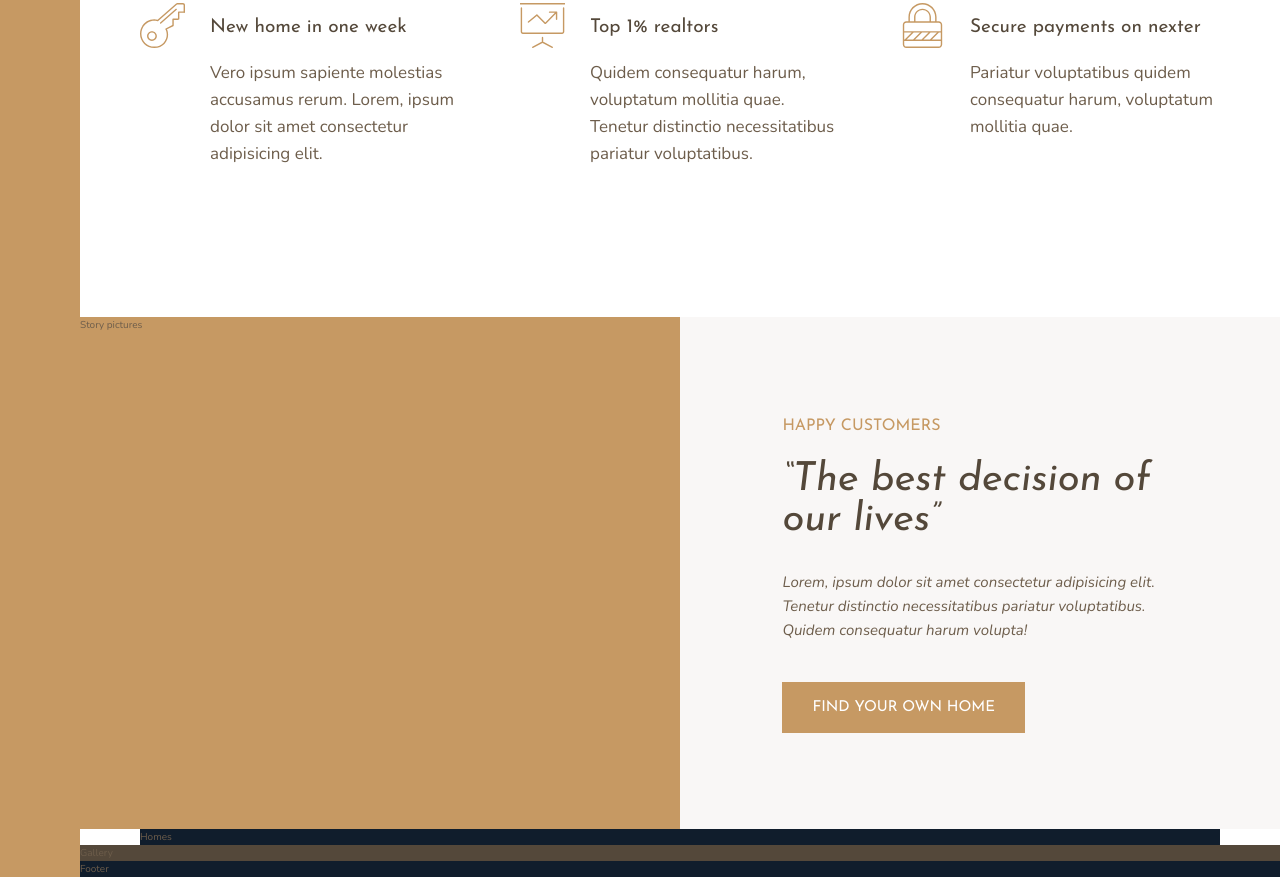
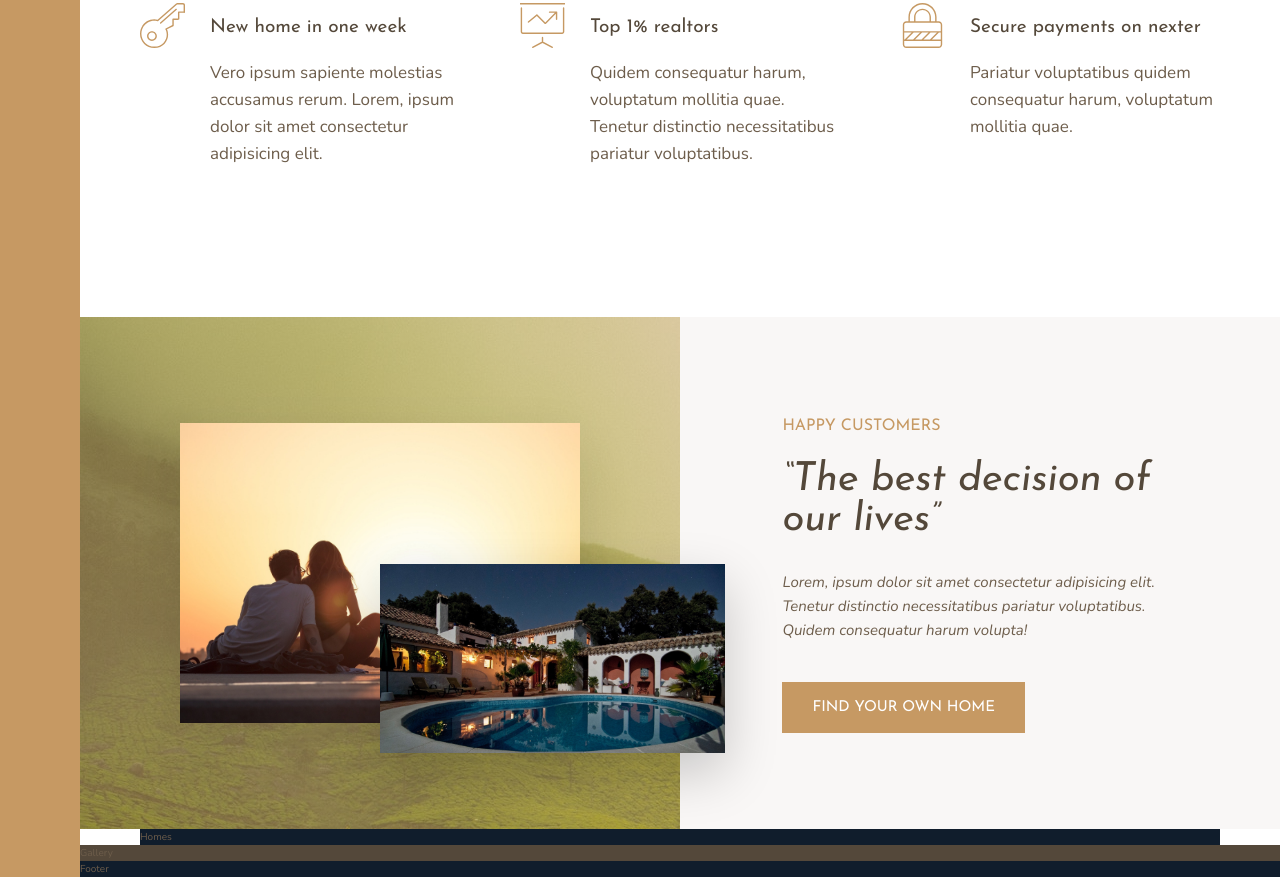
Before and after one commit to henry22/Nexter, a website: page index.html in a window 1280 px wide. Shown: the part 991-1868 px from the top of the page. Drawn offline with nearby package versions, Linux system fonts and the light colour scheme.

Commit message:
Add images in story pictures and style it

```diff
--- a/index.html
+++ b/index.html
@@ -70,7 +70,8 @@
         </section>
 
         <div class="story__pictures">
-            Story pictures
+            <img src="img/story-1.jpeg" alt="Couple with new house" class="story__img--1">
+            <img src="img/story-2.jpeg" alt="New house" class="story__img--2">
         </div>
 
         <div class="story__content">
--- a/sass/_story.scss
+++ b/sass/_story.scss
@@ -1,7 +1,27 @@
 .story {
     &__pictures {
         background-color: $color-primary;
+        background-image: linear-gradient(rgba($color-primary, .5), rgba($color-primary, .5)), url(../img/back.jpg);
         grid-column: full-start / col-end 4;
+        display: grid;
+        grid-template-rows: repeat(6, 1fr);
+        grid-template-columns: repeat(6, 1fr);
+        align-items: center;
+    }
+
+    &__img--1 {
+        width: 100%;
+        grid-row: 2 / 6;
+        grid-column: 2 / 6;
+        box-shadow: 0 2rem 5rem rgba(0,0,0,.1);
+    }
+
+    &__img--2 {
+        width: 115%;
+        grid-row: 4 / 6;
+        grid-column: 4 / 7;
+        z-index: 20;
+        box-shadow: 0 2rem 5rem rgba(0,0,0,.2);
     }
 
     &__content {
```
Also changed, not shown: css/style.css.
